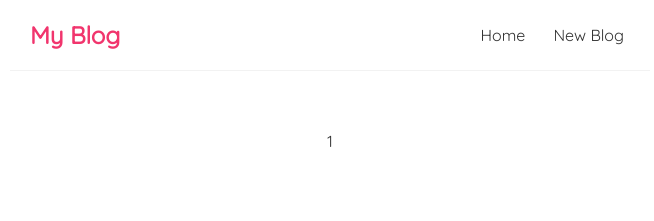
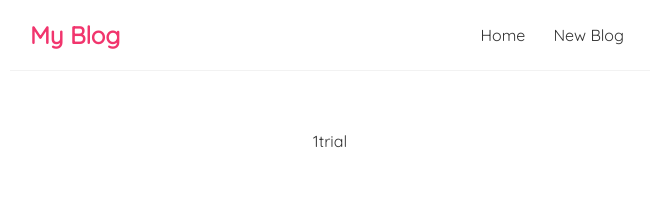
Before and after one commit to MinaMalak-cmd/Learning_React, a React (Create React App) app: page /blogDetail/1 in a window 1280 px wide. Shown: the top 221 px of the page, without its empty margins (310-964 px from the left). Built offline with nearby package versions, Linux system fonts and the light colour scheme.

Commit message:
add dummy text in BlogDetail

```diff
--- a/src/BlogDetail.js
+++ b/src/BlogDetail.js
@@ -2,7 +2,10 @@ import { useParams } from "react-router-dom";
 const BlogDetail = () => {
     const {id} = useParams();
     return (
-        <div>{id}</div>
+        <div>{id}
+        trial
+        </div>
+
      );
 }
 export default BlogDetail;
```
